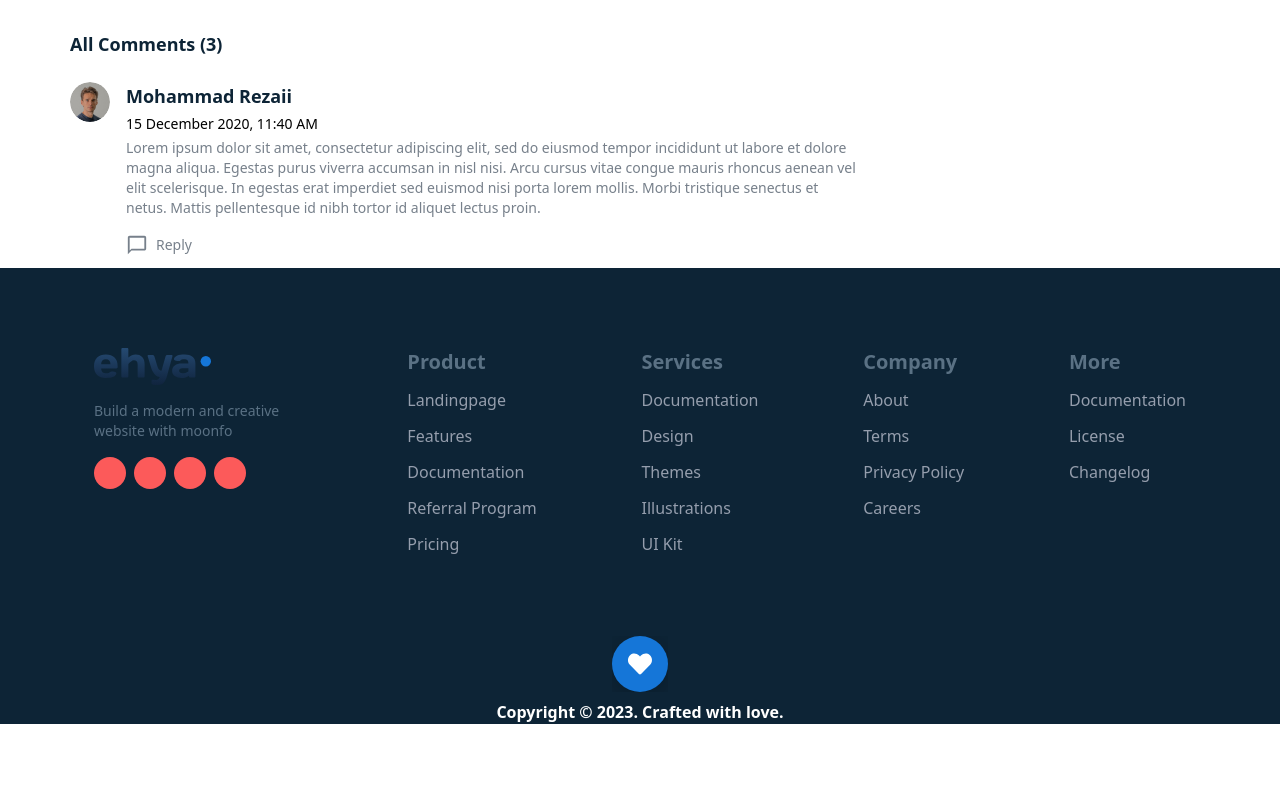
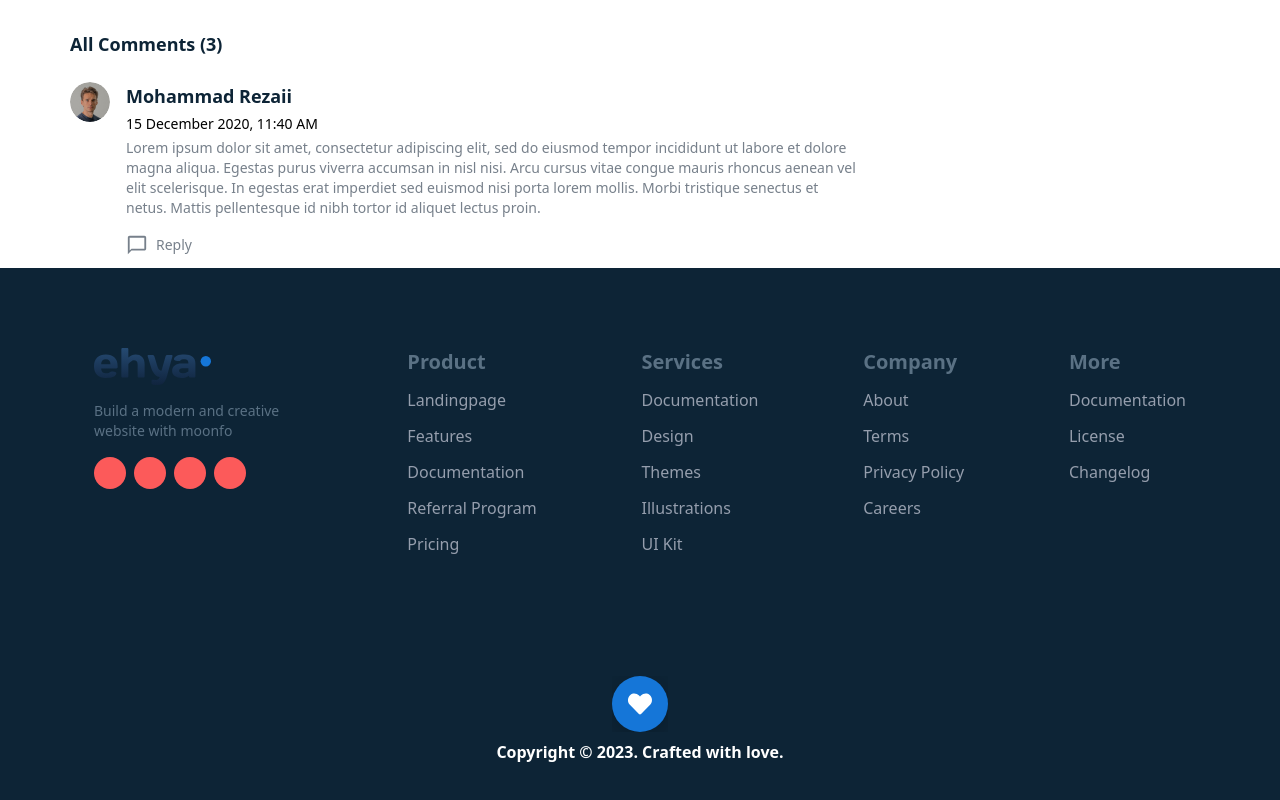
Before and after one commit to mohsinparvi/blog-site, a React (Vite) app: page / in a window 1280 px wide. Shown: the part 1346-2146 px from the top of the page. Before the commit the page ends 2070 px from the top, so only its background shows below. Built offline with nearby package versions, Linux system fonts and the light colour scheme.

Commit message:
fix:design issues

```diff
--- a/src/components/footer.tsx
+++ b/src/components/footer.tsx
@@ -132,7 +132,7 @@ const Footer = () => {
             </div>
           </div>
         </div>
-        <div className="hidden lg:flex flex-col items-center justify-center space-y-2">
+        <div className="hidden lg:flex flex-col items-center justify-center space-y-2 py-10">
           <img src={loveIcom} alt="loveIcom" />
           <p className=" text-white text-base font-semibold">
             Copyright © 2023. Crafted with love.
```
